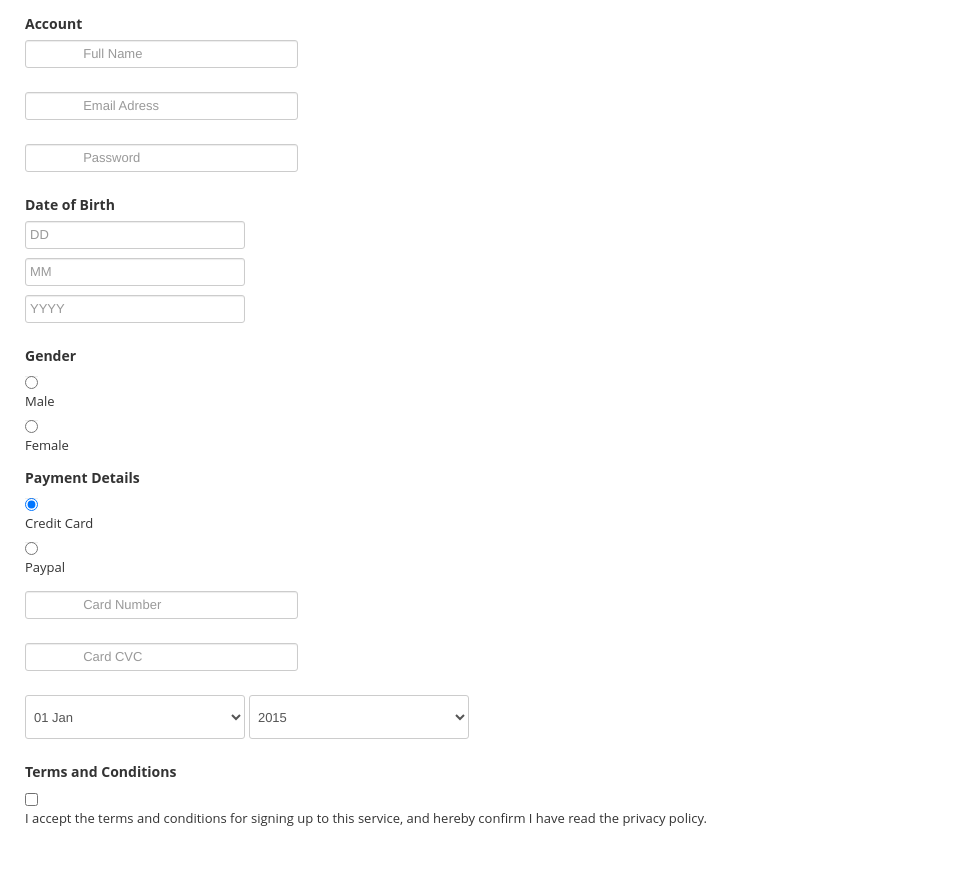
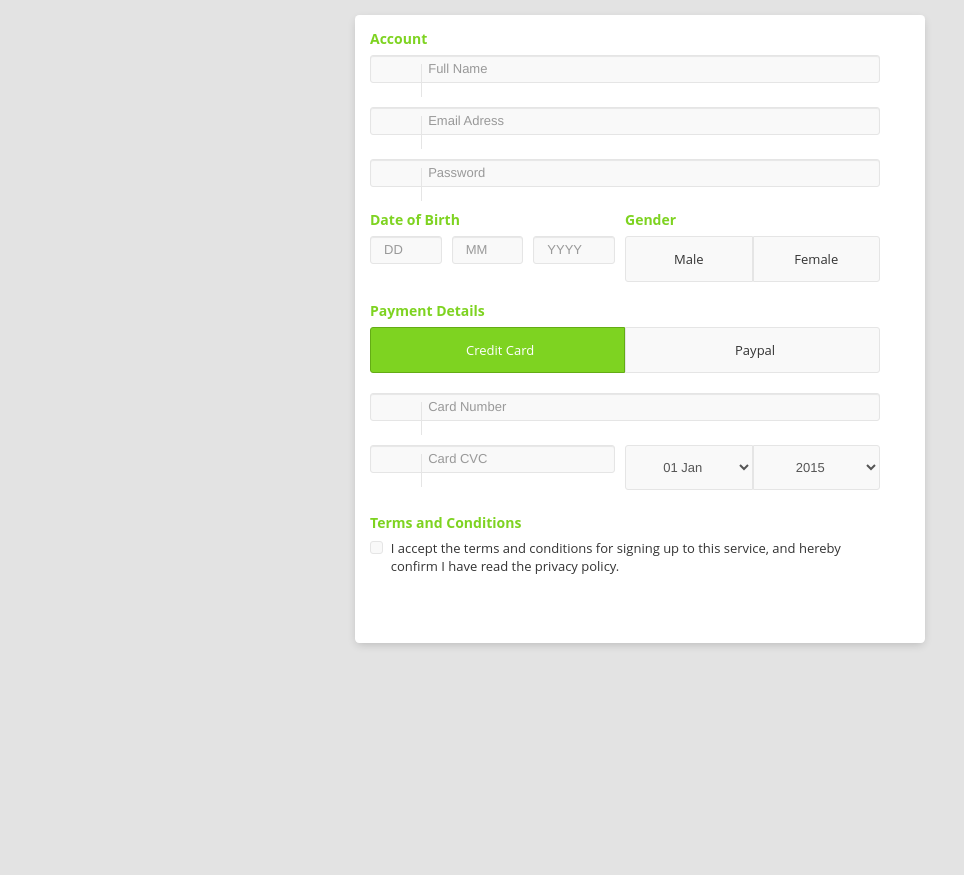
Before and after one commit to Kiwano-sama/J3A, a PHP site: page /registro.php in a window 1280 px wide. Shown: the whole page, without its empty margins (0-964 px from the left). After the commit the page ends 647 px from the top, so only its background shows below. Run offline with PHP 8.4, Linux system fonts and the light colour scheme.

Commit message:
Pruebas pruebas pruebas...

```diff
--- a/assets/css/estiloRegistro.css
+++ b/assets/css/estiloRegistro.css
@@ -1,132 +1,84 @@
-@import "lesshat";
-
-// MIXINS
-
-.clearfix() {
-  zoom: 1;
-  &:before, &:after{
-    content: "";
-    display: table;
-  }
-  &:after{
-    clear: both;
-  }
-}
-
-.col() {
-  padding-right: 10px;
-  float: left;
-  &:last-of-type {
-    padding-right: 0;
-  }
-}
-
-.transition(@speed, @easing) {
-  transition: all @speed @easing;
-}
-
-// VARIABLES
-
-@white: #fff;
-@grey-lightest: #f9f9f9;
-@grey-light: #e3e3e3;
-@grey: #e5e5e5;
-@grey-dark: #b9b9b9;
-
-@purple: #c68eaa;
-@green: #7ed321;
-@emerald: #04BDBD;
-@blue: #04AEC5;
-@blue-dark: #0F6CC9;
-@color-primary: @green;
-@color-primary-strong: darken(saturate(@color-primary, 5%), 10%);
-
-@br: 3px;
-
-@fast: 0.35s;
-
-@ease: ease-in-out;
-
-// GENERAL
-
-* {
-  &, &:before, &:after {
+*,
+*:before,
+*:after {
   box-sizing: border-box;
 }
-}
-
 body {
   padding: 1em;
   font-family: 'Open Sans', 'Helvetica Neue', Helvetica, Arial, sans-serif;
   font-size: 15px;
-  // font-size: 1vw;
-  color: @grey-dark;
-  background-color: @grey-light;
+  color: #b9b9b9;
+  background-color: #e3e3e3;
 }
-
-// TYPOGRAPHY
-
 h4 {
-  color: @color-primary;
+  color: #7ed321;
 }
-
-// FORM
-
-input {
+input,
+input[type="radio"] + label,
+input[type="checkbox"] + label:before,
+select option,
+select {
   width: 100%;
   padding: 1em;
   line-height: 1.4;
-  background-color: @grey-lightest;
-  border: 1px solid @grey;
+  background-color: #f9f9f9;
+  border: 1px solid #e5e5e5;
   border-radius: 3px;
-  .transition(@fast, @ease);
-  &:focus {
+  -webkit-transition: 0.35s ease-in-out;
+  -moz-transition: 0.35s ease-in-out;
+  -o-transition: 0.35s ease-in-out;
+  transition: 0.35s ease-in-out;
+  transition: all 0.35s ease-in-out;
+}
+input:focus {
   outline: 0;
-    border-color: @color-primary-strong;
-    & + .input-icon {
-      i {
-        color: @color-primary;
+  border-color: #64ac15;
 }
-      &:after {
-        border-right-color: @color-primary;
+input:focus + .input-icon i {
+  color: #7ed321;
 }
+input:focus + .input-icon:after {
+  border-right-color: #7ed321;
 }
+input[type="radio"] {
+  display: none;
 }
-  &[type="radio"] {
-    display: none;
-    & + label {
-      &:extend(input);
+input[type="radio"] + label,
+select {
   display: inline-block;
   width: 50%;
   text-align: center;
   float: left;
   border-radius: 0;
-      &:first-of-type {
-        border-top-left-radius: @br;
-        border-bottom-left-radius: @br;
 }
-      &:last-of-type {
-        border-top-right-radius: @br;
-        border-bottom-right-radius: @br;
+input[type="radio"] + label:first-of-type {
+  border-top-left-radius: 3px;
+  border-bottom-left-radius: 3px;
 }
-      i {
+input[type="radio"] + label:last-of-type {
+  border-top-right-radius: 3px;
+  border-bottom-right-radius: 3px;
+}
+input[type="radio"] + label i {
   padding-right: 0.4em;
 }
+input[type="radio"]:checked + label,
+input:checked + label:before,
+select:focus,
+select:active {
+  background-color: #7ed321;
+  color: #fff;
+  border-color: #64ac15;
 }
-    &:checked + label {
-      background-color: @color-primary;
-      color: @white;
-      border-color: @color-primary-strong;
+input[type="checkbox"] {
+  display: none;
 }
-  }
-  &[type="checkbox"] {
-    display: none;
-    & + label {
+input[type="checkbox"] + label {
   position: relative;
   display: block;
   padding-left: 1.6em;
-      &:before {
-        &:extend(input);
+}
+input[type="checkbox"] + label:before {
   position: absolute;
   top: 0.2em;
   left: 0;
@@ -136,62 +88,58 @@ input {
   padding: 0;
   content: "";
 }
-      &:after {
+input[type="checkbox"] + label:after {
   position: absolute;
   top: 0.45em;
   left: 0.2em;
   font-size: 0.8em;
-        color: @white;
+  color: #fff;
   opacity: 0;
   font-family: FontAwesome;
   content: "\f00c";
 }
-    }
-  }
-  &:checked + label {
-    &:before {
-      &:extend(input[type="radio"]:checked + label);
-    }
-    &:after {
+input:checked + label:after {
   opacity: 1;
 }
-  }
-}
-
 select {
-  &:extend(input[type="radio"] + label);
   height: 3.4em;
   line-height: 2;
-  &:first-of-type {
-    border-top-left-radius: @br;
-    border-bottom-left-radius: @br;
 }
-  &:last-of-type {
-    border-top-right-radius: @br;
-    border-bottom-right-radius: @br;
+select:first-of-type {
+  border-top-left-radius: 3px;
+  border-bottom-left-radius: 3px;
 }
-  &:focus, &:active {
+select:last-of-type {
+  border-top-right-radius: 3px;
+  border-bottom-right-radius: 3px;
+}
+select:focus,
+select:active {
   outline: 0;
-    &:extend(input[type="radio"]:checked + label);
 }
-  option {
-    &:extend(input);
-    background-color: @color-primary;
-    color: @white;
+select option {
+  background-color: #7ed321;
+  color: #fff;
 }
-}
-
 .input-group {
   margin-bottom: 1em;
-  .clearfix();
+  zoom: 1;
 }
-
+.input-group:before,
+.input-group:after {
+  content: "";
+  display: table;
+}
+.input-group:after {
+  clear: both;
+}
 .input-group-icon {
   position: relative;
-  input {
+}
+.input-group-icon input {
   padding-left: 4.4em;
 }
-  .input-icon {
+.input-group-icon .input-icon {
   position: absolute;
   top: 0;
   left: 0;
@@ -200,48 +148,63 @@ select {
   line-height: 3.4em;
   text-align: center;
   pointer-events: none;
-    &:after {
+}
+.input-group-icon .input-icon:after {
   position: absolute;
   top: 0.6em;
   bottom: 0.6em;
   left: 3.4em;
   display: block;
-      border-right: 1px solid @grey;
+  border-right: 1px solid #e5e5e5;
   content: "";
-      .transition(@fast, @ease);
+  -webkit-transition: 0.35s ease-in-out;
+  -moz-transition: 0.35s ease-in-out;
+  -o-transition: 0.35s ease-in-out;
+  transition: 0.35s ease-in-out;
+  transition: all 0.35s ease-in-out;
 }
-    i {
-      .transition(@fast, @ease);
+.input-group-icon .input-icon i {
+  -webkit-transition: 0.35s ease-in-out;
+  -moz-transition: 0.35s ease-in-out;
+  -o-transition: 0.35s ease-in-out;
+  transition: 0.35s ease-in-out;
+  transition: all 0.35s ease-in-out;
 }
-  }
-
-}
-
-// STRUCTURE
-
 .container {
   max-width: 38em;
   padding: 1em 3em 2em 3em;
   margin: 0em auto;
-  background-color: @white;
-  border-radius: @br * 1.4;
-  box-shadow: 0px 3px 10px -2px rgba(0,0,0,0.2);
+  background-color: #fff;
+  border-radius: 4.2px;
+  box-shadow: 0px 3px 10px -2px rgba(0, 0, 0, 0.2);
 }
-
 .row {
-  .clearfix();
+  zoom: 1;
 }
-
+.row:before,
+.row:after {
+  content: "";
+  display: table;
+}
+.row:after {
+  clear: both;
+}
 .col-half {
-  .col();
-  width: 100% / 2;
+  padding-right: 10px;
+  float: left;
+  width: 50%;
 }
-
+.col-half:last-of-type {
+  padding-right: 0;
+}
 .col-third {
-  .col();
-  width: 100% / 3;
+  padding-right: 10px;
+  float: left;
+  width: 33.33333333%;
 }
-
+.col-third:last-of-type {
+  padding-right: 0;
+}
 @media only screen and (max-width: 540px) {
   .col-half {
     width: 100%;
```
Lines whose indentation alone changed are shown as unchanged.
